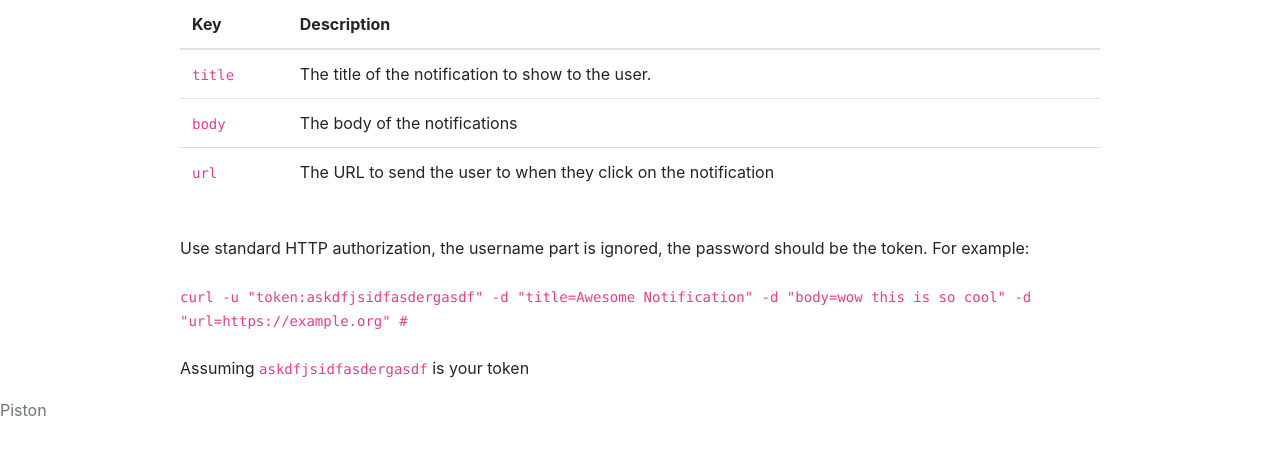
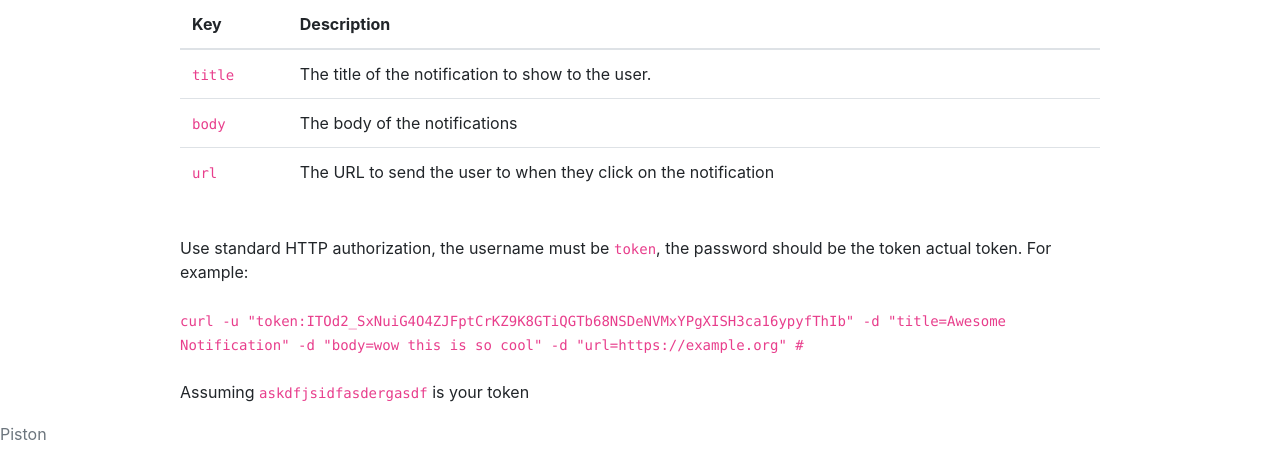
Before and after one commit to thefinn93/piston, a Python web app: template piston/templates/docs.html in a window 1280 px wide. Shown: the part 922-1386 px from the top of the page. Before the commit the page ends 1338 px from the top, so only its background shows below. Run offline with Jinja, Linux system fonts and the light colour scheme; the template is opened without the code that fills it, so the values that code supplies are empty; some libraries are stand-ins or nearby versions.

Commit message:
Fix a few specifics with the token docs

```diff
--- a/piston/templates/docs.html
+++ b/piston/templates/docs.html
@@ -78,11 +78,11 @@
       </td>
     </table>
     <br />
-    Use standard HTTP authorization, the username part is ignored, the password should be the token.
-    For example:
+    Use standard HTTP authorization, the username must be <code>token</code>, the password should be
+    the token actual token. For example:
     <br /><br />
     <code>
-      curl -u "token:askdfjsidfasdergasdf" -d "title=Awesome Notification" -d "body=wow this is so cool" -d "url=https://example.org" {{ url_for('notification.create', _external=true) }}
+      curl -u "token:ITOd2_SxNuiG4O4ZJFptCrKZ9K8GTiQGTb68NSDeNVMxYPgXISH3ca16ypyfThIb" -d "title=Awesome Notification" -d "body=wow this is so cool" -d "url=https://example.org" {{ url_for('notification.create', _external=true) }}
     </code>
     <br /><br />
     Assuming <code>askdfjsidfasdergasdf</code> is your token
```
